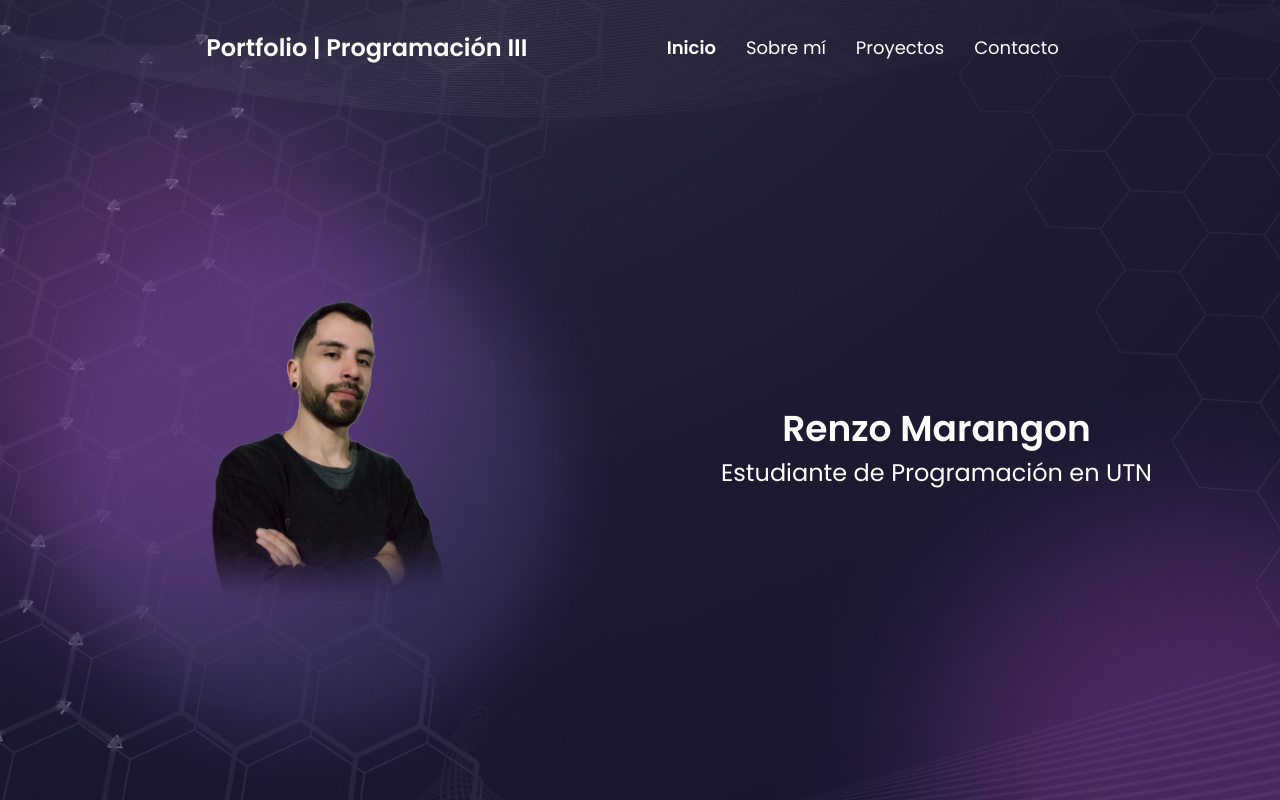
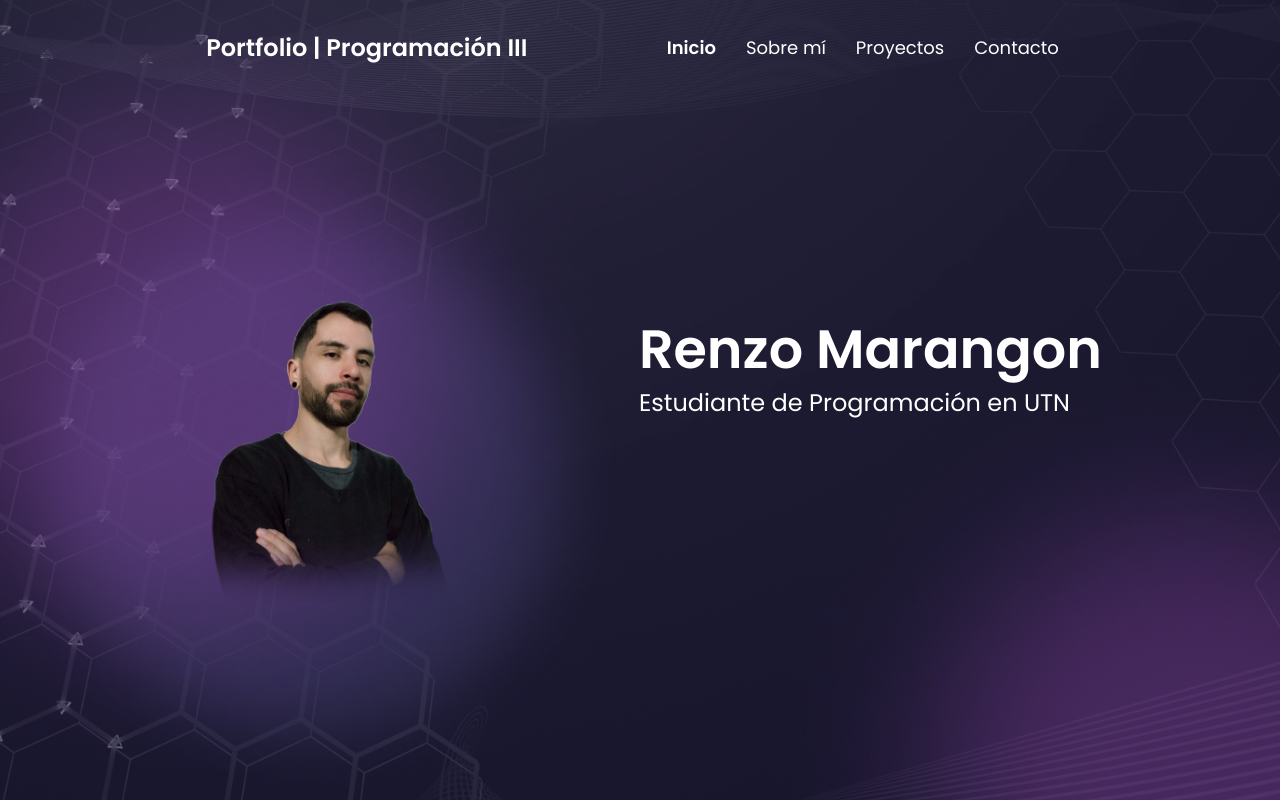
Before and after one commit to RenzoMarangon/portfolio_progra_iii, a plain HTML site: page index.html in a window 1280 px wide. Drawn offline with nearby package versions, Linux system fonts and the light colour scheme.

Commit message:
v1.1 | mejora del titulo en index

```diff
--- a/index.css
+++ b/index.css
@@ -13,17 +13,24 @@ body{
     width: 80%;
     margin: auto;
     height: 88vh;
+
 }
 
 .sobre_mi img{
     width: 30%;
     margin-left: 5%;
 }
+.sobre_mi__nombre{
+    margin-bottom: 150px;
+    margin-right: 50px;
+
+}
+
 
 .sobre_mi__nombre h2{
-    text-align: center;
     line-height: 50px;
-    font-size: 36px;
+    font-size: 54px;
+    margin-bottom: 10px;
 }
 
 .sobre_mi__nombre p{
```
